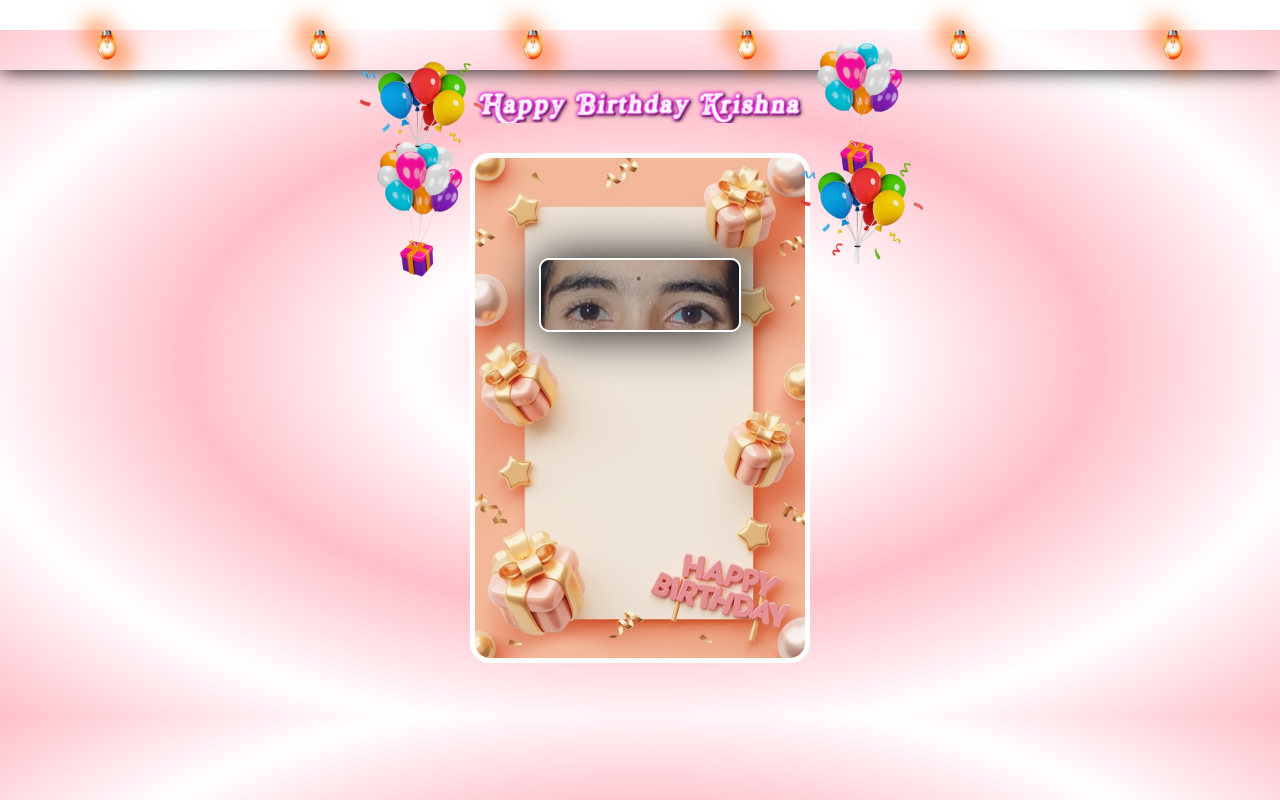
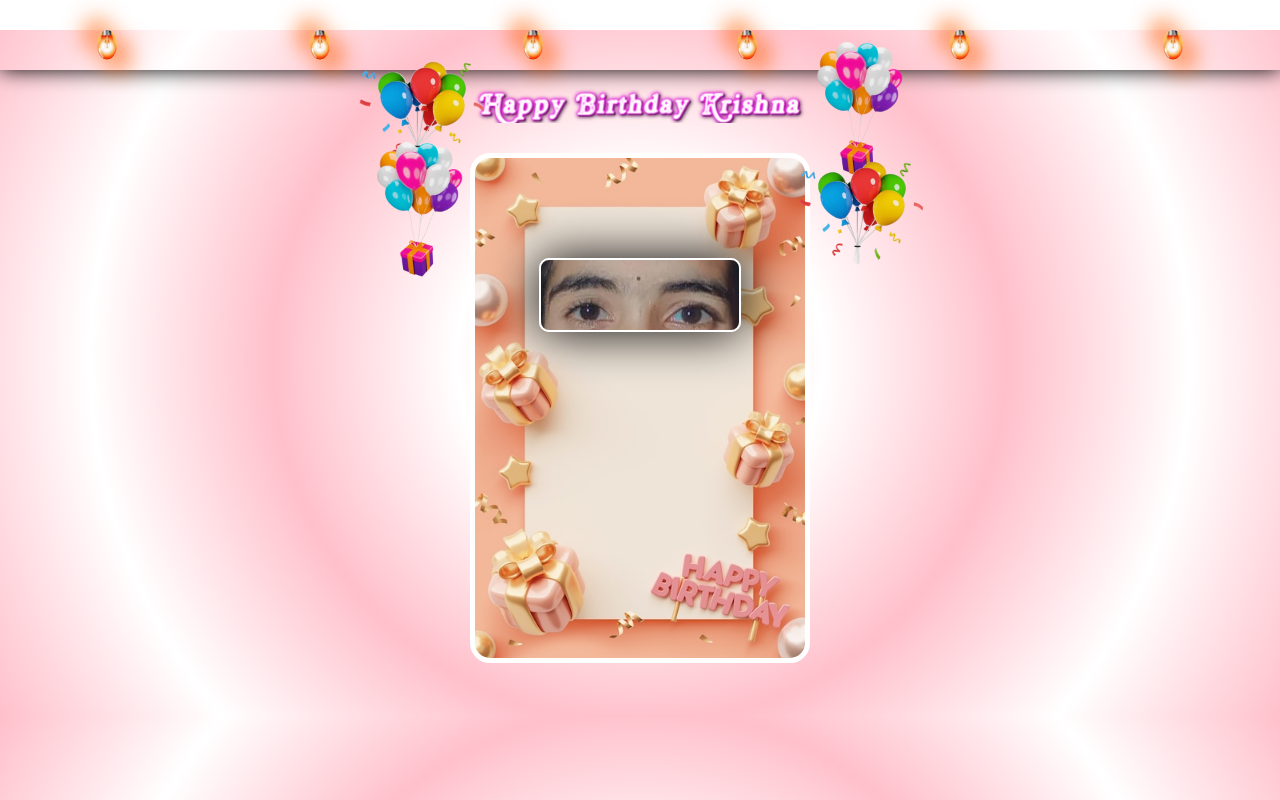
Before and after one commit to GaganNahak/BIRTH-DAY-GIFT, a plain HTML site: page index.html in a window 1280 px wide. Drawn offline with Linux system fonts and the light colour scheme.

Commit message:
Update birthday.css

```diff
--- a/birthday.css
+++ b/birthday.css
@@ -2,7 +2,7 @@
    display: flex;
    align-items: center;
    justify-content: center;
-   background:repeating-radial-gradient(pink, white, pink, white, pink);
+   background:repeating-radial-gradient(circle,pink, white, pink, white, pink);
  }
 
  header {
```
